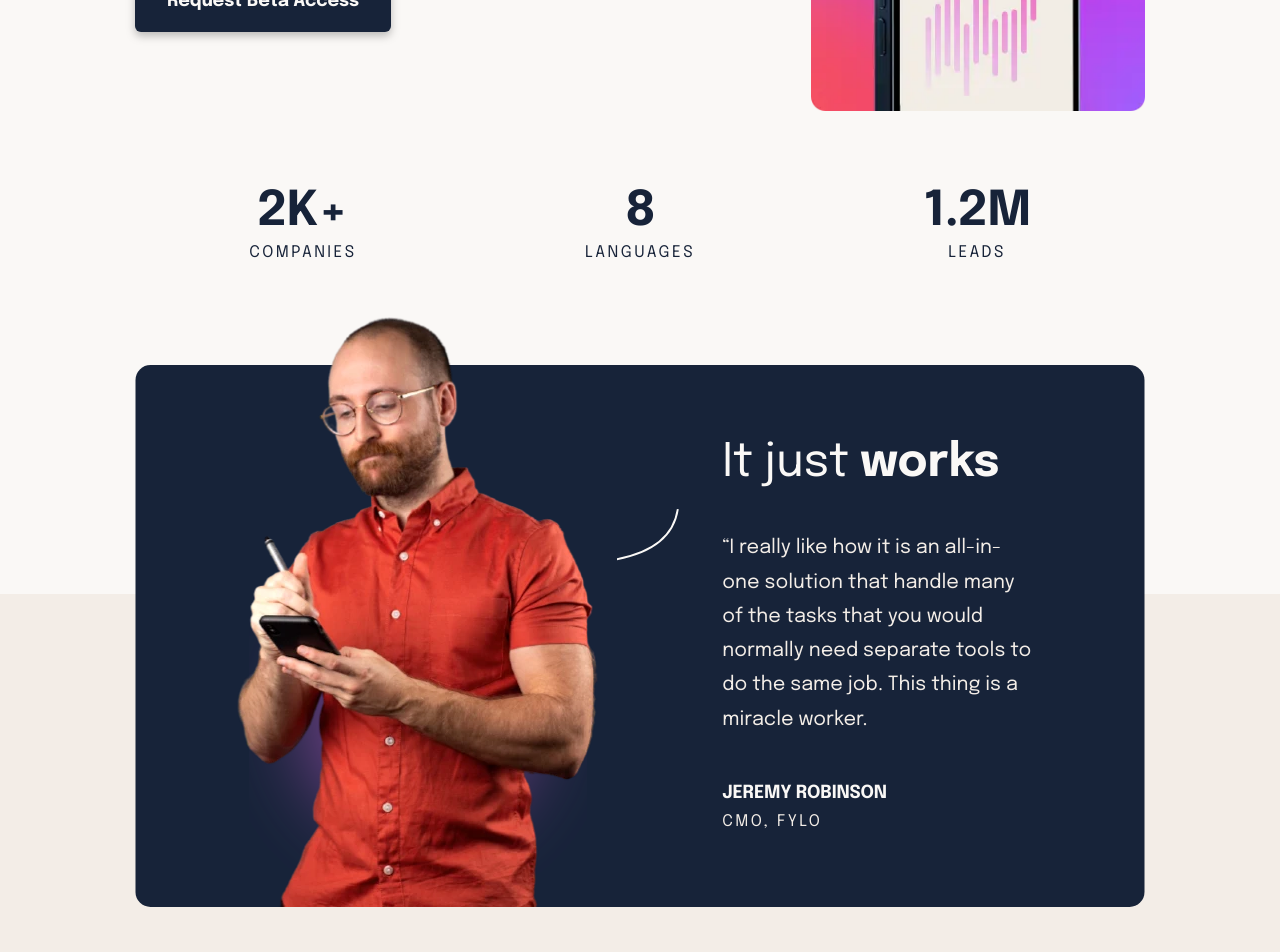
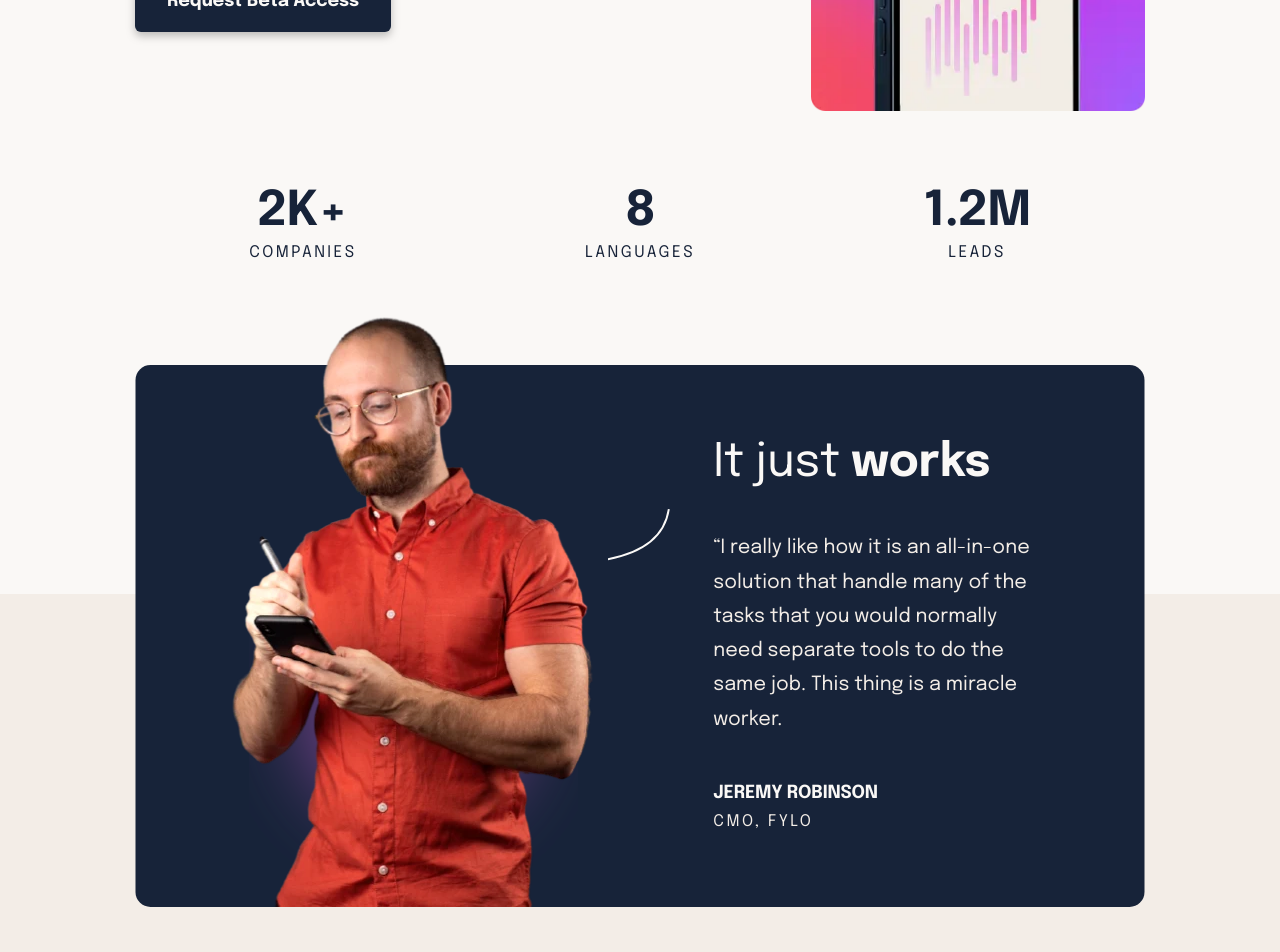
Before and after one commit to HaoZhenSiow/Frontend_Mentor-Suit_Landing_page, a React (Create React App) app: page / in a window 1280 px wide. Shown: the part 635-1587 px from the top of the page. Built offline with nearby package versions, Linux system fonts and the light colour scheme.

Commit message:
change article width to 18.6em from 17.6em

```diff
--- a/src/components/Footer/Article.js
+++ b/src/components/Footer/Article.js
@@ -40,7 +40,7 @@ const ARTICLE = styled.article`
   }
 
   @media (min-width: 860px) {
-    width: 17.6em;
+    width: 18.6em;
     text-align: left;
     align-self: center;
   }
```
